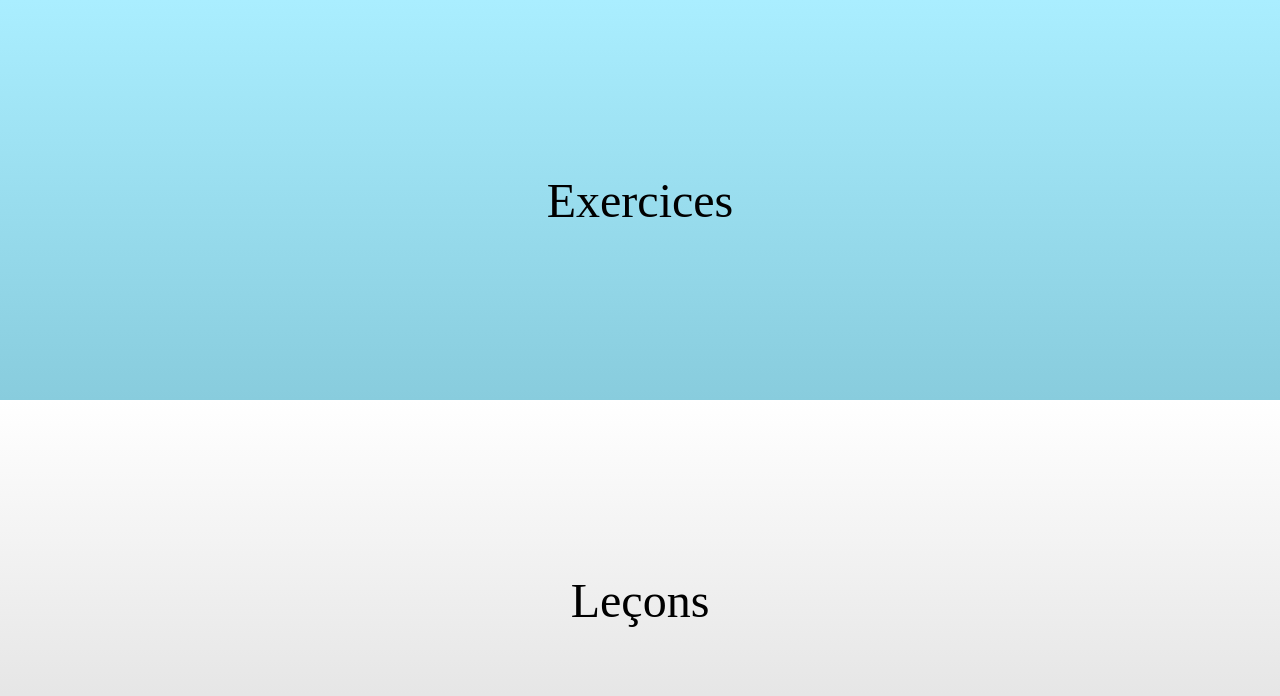
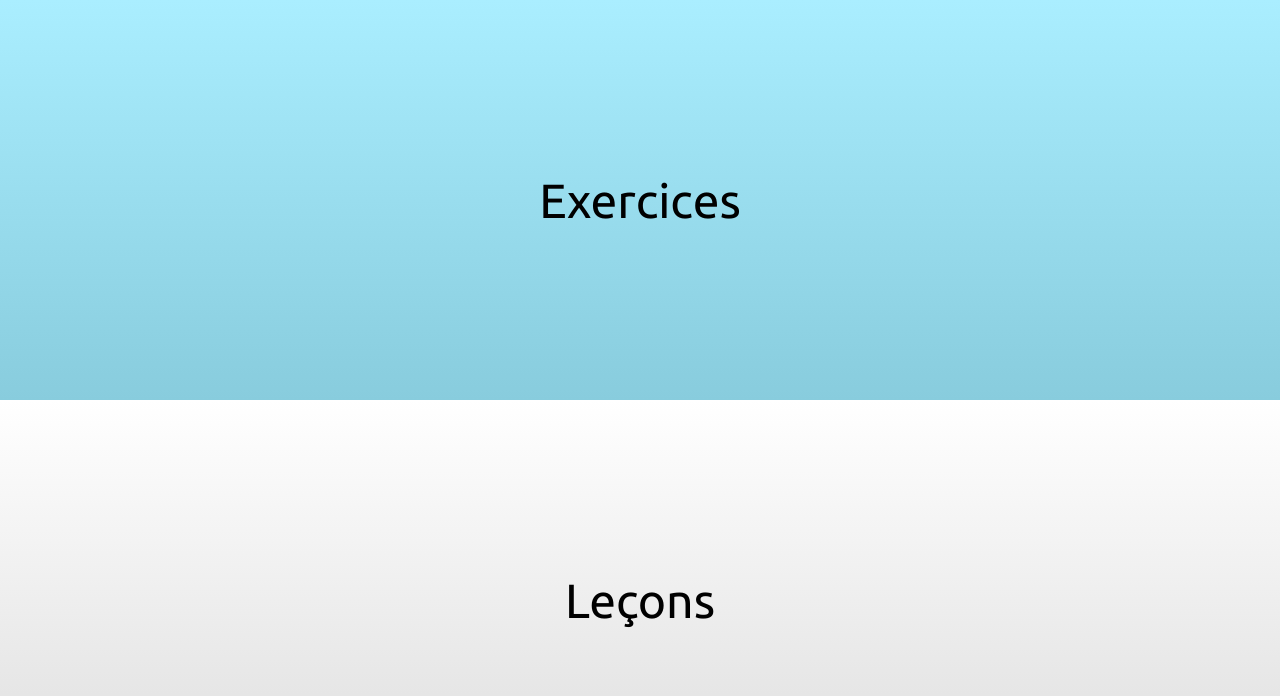
Before and after one commit to Zpiboo/school-tools, a plain HTML site: page index.html in a window 1280 px wide. Drawn offline with Linux system fonts and the light colour scheme.

Commit message:
Add files via upload

```diff
--- a/index.html
+++ b/index.html
@@ -8,6 +8,11 @@
 
     <link rel="stylesheet" href="./styles/main.css">
     <link rel="stylesheet" href="./styles/categories.css">
+
+    <link rel="preconnect" href="https://fonts.googleapis.com">
+<link rel="preconnect" href="https://fonts.gstatic.com" crossorigin>
+<link href="https://fonts.googleapis.com/css2?family=Ubuntu&display=swap" rel="stylesheet">
+
     <script src="./scripts/main.js"></script>
   </head>
   <body>
```
